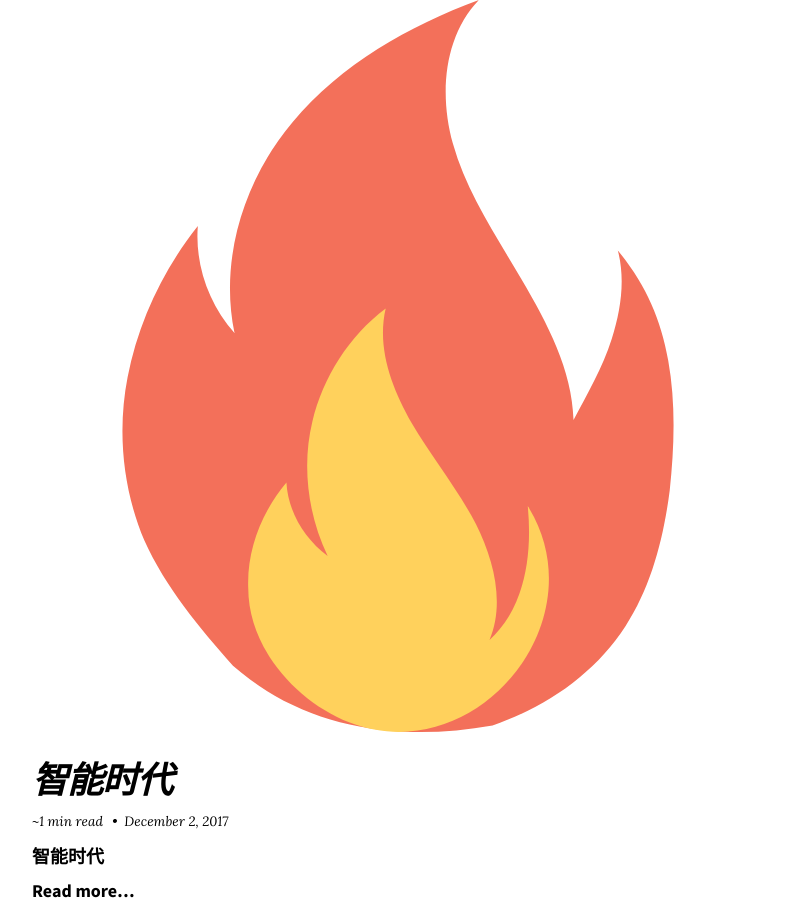
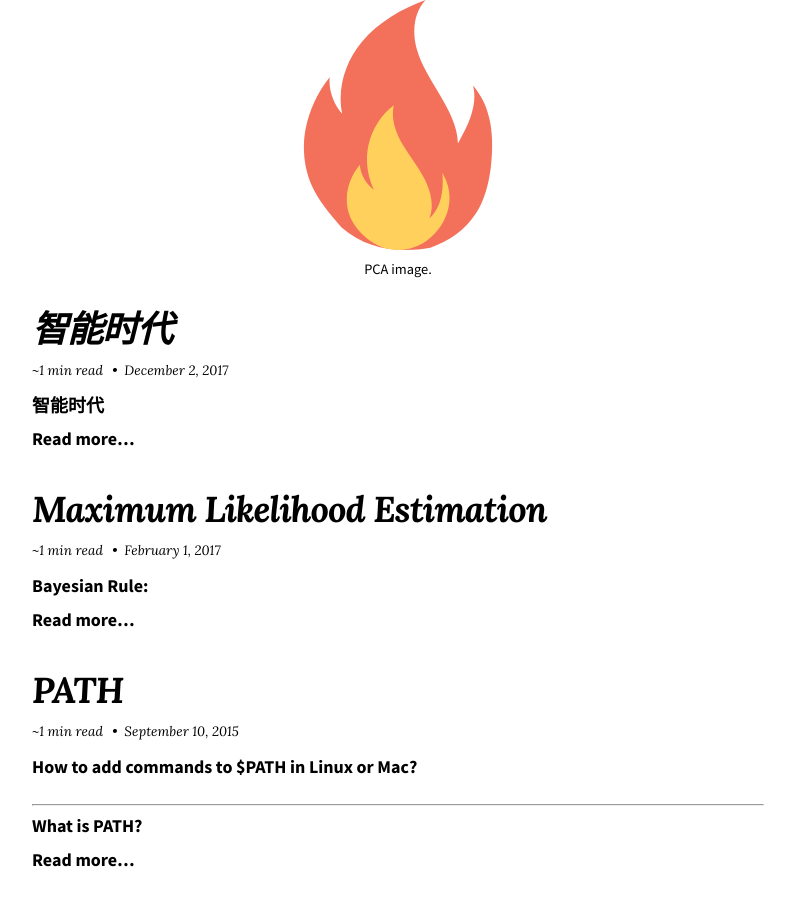
Before and after one commit to postpascal/postpascal.github.io, a Jekyll site: the page built from index.md, in a window 1280 px wide and 900 px high, scrolled down 508 px. Shown: the whole window, without its empty margins (242-1037 px from the left). Built offline with Jekyll 4.4.1, drawn with Linux system fonts in a browser that asks for light colours; nearby versions of some CDN libraries.

Commit message:
index page

````diff
--- a/index.md
+++ b/index.md
@@ -14,4 +14,7 @@ The Eternal Flame was a mystical, inextinguishable flame
 that contained the true power of the Fire Giant Surtur, and is capable of resurrecting deceased individuals.
 ```
 
-![/images/flame.svg](/images/flame.svg)
+<figure style="width: 250px" class="align-center">
+  <img src="{{ '/images/flame.svg' | absolute_url }}" alt="">
+  <figcaption>PCA image.</figcaption>
+</figure>
````
